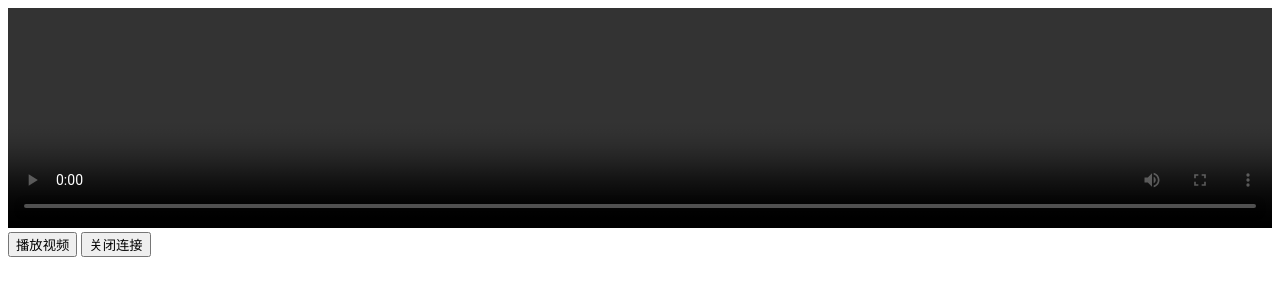
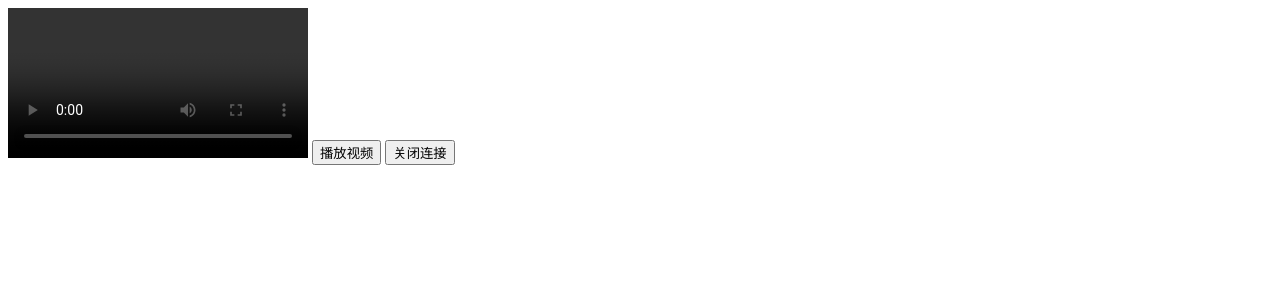
Before and after one commit to lincriy/static, a plain HTML site: page index.html in a window 1280 px wide. Drawn offline with nearby package versions, Linux system fonts and the light colour scheme.

Commit message:
Update index.html

```diff
--- a/index.html
+++ b/index.html
@@ -11,7 +11,7 @@
 </head>
 
 <body>
-    <video style="top: 0px;right: 0px;bottom: 0px;left: 0px;margin: auto;max-height: 220px;width: 100%;background-color:black;" id="video" controls autoplay></video>
+    <video style="background-color:black;" id="video" controls autoplay></video>
     <button id="play">播放视频</button>
     <button id="close">关闭连接</button>
 </body>
```
